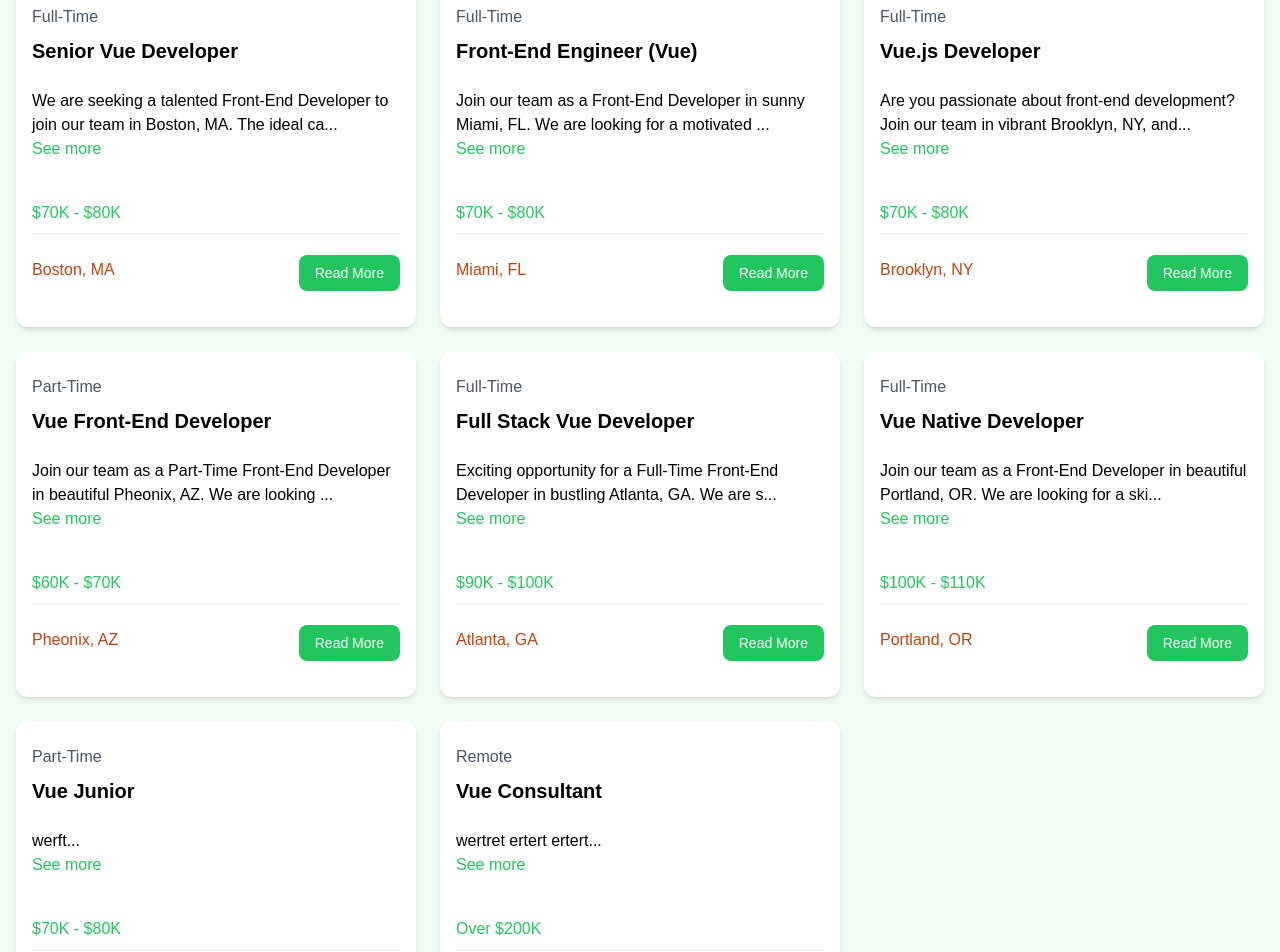
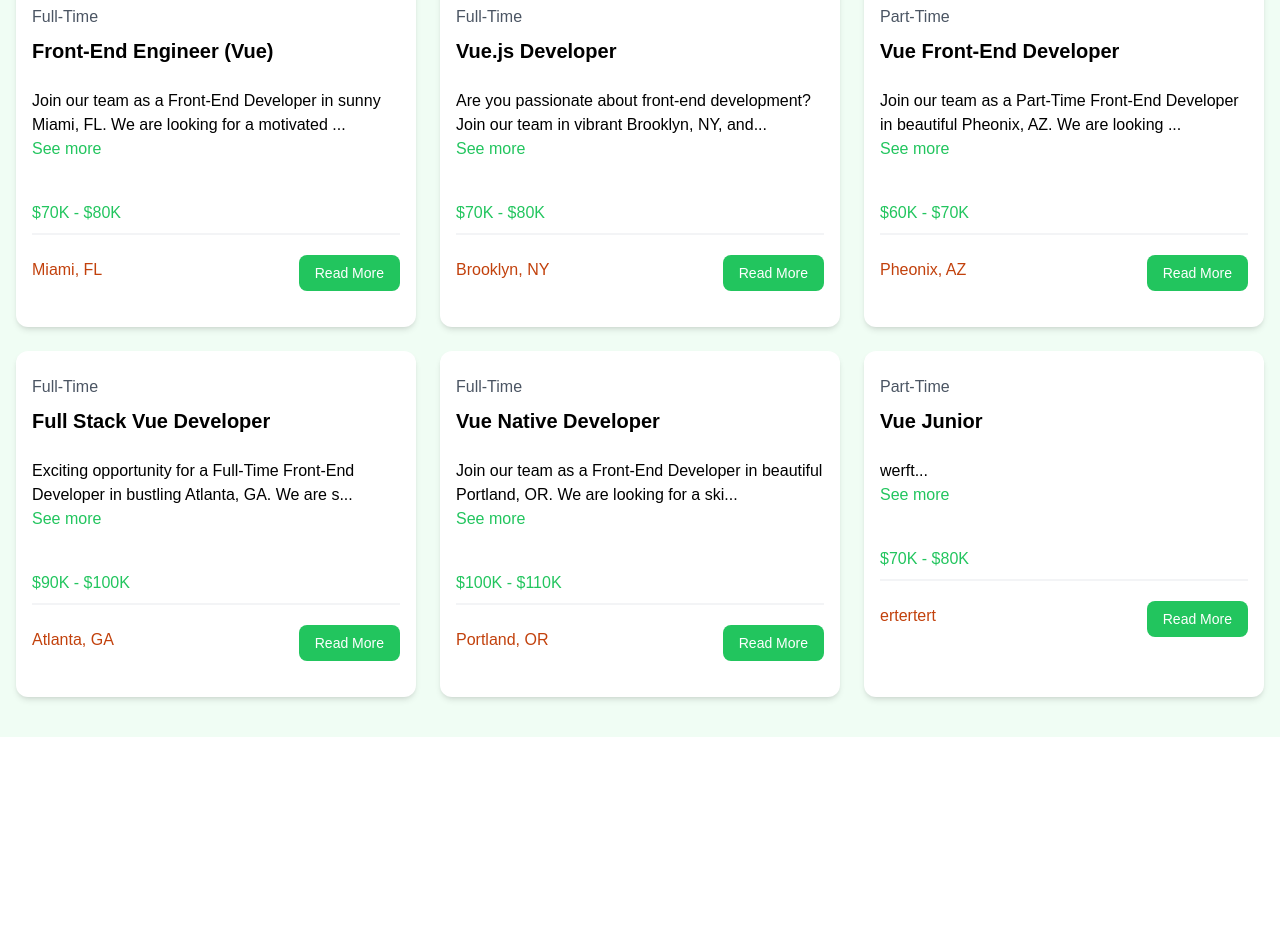
Before and after one commit to hectorsolpest/vue-intro, a Vue app: page /jobs in a window 1280 px wide. Shown: the part 200-1152 px from the top of the page. After the commit the page ends 937 px from the top, so only its background shows below. Built offline with nearby package versions, Linux system fonts and the light colour scheme; data requests are answered from the project's data file.

Commit message:
add delete job function andnotifications

```diff
--- a/src/jobs.json
+++ b/src/jobs.json
@@ -1,19 +1,5 @@
 {
   "jobs": [
-    {
-      "id": "1",
-      "title": "Senior Vue Developer",
-      "type": "Full-Time",
-      "description": "We are seeking a talented Front-End Developer to join our team in Boston, MA. The ideal candidate will have strong skills in HTML, CSS, and JavaScript, with experience working with modern JavaScript frameworks such as Vue or Angular.",
-      "location": "Boston, MA",
-      "salary": "$70K - $80K",
-      "company": {
-        "name": "NewTek Solutions",
-        "description": "NewTek Solutions is a leading technology company specializing in web development and digital solutions. We pride ourselves on delivering high-quality products and services to our clients while fostering a collaborative and innovative work environment.",
-        "contactEmail": "contact@teksolutions.com",
-        "contactPhone": "555-555-5555"
-      }
-    },
     {
       "id": "2",
       "title": "Front-End Engineer (Vue)",
@@ -97,20 +83,6 @@
         "contactEmail": "hectorsolpest@gmail.com",
         "contactPhone": "5565656"
       }
-    },
-    {
-      "id": "d060",
-      "type": "Remote",
-      "title": "Vue Consultant",
-      "description": "wertret ertert ertert",
-      "salary": "Over $200K",
-      "location": "rtrtrt",
-      "company": {
-        "name": "wqer erwer",
-        "description": "ewr ewrwere",
-        "contactEmail": "hectorsolpest@gmail.com",
-        "contactPhone": "5565656"
-      }
     }
   ]
 }
--- a/src/views/AddJobView.vue
+++ b/src/views/AddJobView.vue
@@ -2,6 +2,7 @@
 import { reactive } from 'vue'
 import axios from 'axios'
 import router from '@/router/index.js'
+import { useToast } from 'vue-toastification'
 
 const form = reactive({
   type:'Full-Time',
@@ -16,6 +17,8 @@ const form = reactive({
     contactPhone:'',
   }
 })
+const toast = useToast()
+
 const handleSubmit = async () =>{
   const newJob = {
     type:form.type,
@@ -33,12 +36,14 @@ const handleSubmit = async () =>{
   try {
     const response = await axios.post('http://localhost:5000/jobs', newJob)
     await router.push(`/jobs/${response.data.id}`)
+    toast.success('Job Added Successfully')
   }
   catch{
     console.log('error sending data')
+    toast.error('Something wrong, check the console')
+
   }
 }
-
 </script>
 
 <template>
--- a/src/views/JobView.vue
+++ b/src/views/JobView.vue
@@ -1,15 +1,33 @@
 <script setup>
 import PulseLoader from 'vue-spinner/src/PulseLoader.vue'
 import axios from 'axios'
-import { useRoute } from 'vue-router'
+import { useRoute, useRouter } from 'vue-router'
 import { onMounted, reactive } from 'vue'
+import { useToast } from 'vue-toastification'
 
 const route = useRoute()
+const router = useRouter()
+const toast = useToast()
+
 const jobId = route.params.id
 const state = reactive({
   jobs:{},
   isLoading:true,
 })
+const deleteJob = async () =>{
+  try {
+    const confirm = window.confirm('Are you sure to delete this job?')
+    if (confirm){
+      await axios.delete(`http://localhost:5000/jobs/${jobId}`)
+      toast.success('Job deleted successfully')
+      router.push('/jobs')
+    }
+  }
+  catch (e){
+    toast.error('Error: '+e)
+  }
+}
+
 onMounted(async () => {
   try {
     const response = await axios.get(`http://localhost:5000/jobs/${jobId}`)
@@ -94,7 +112,7 @@ onMounted(async () => {
               class="bg-green-500 hover:bg-green-600 text-white text-center font-bold py-2 px-4 rounded-full w-full focus:outline-none focus:shadow-outline mt-4 block"
             >Edit Job</RouterLink
             >
-            <button
+            <button @click="deleteJob"
               class="bg-red-500 hover:bg-red-600 text-white font-bold py-2 px-4 rounded-full w-full focus:outline-none focus:shadow-outline mt-4 block"
             >
               Delete Job
```
